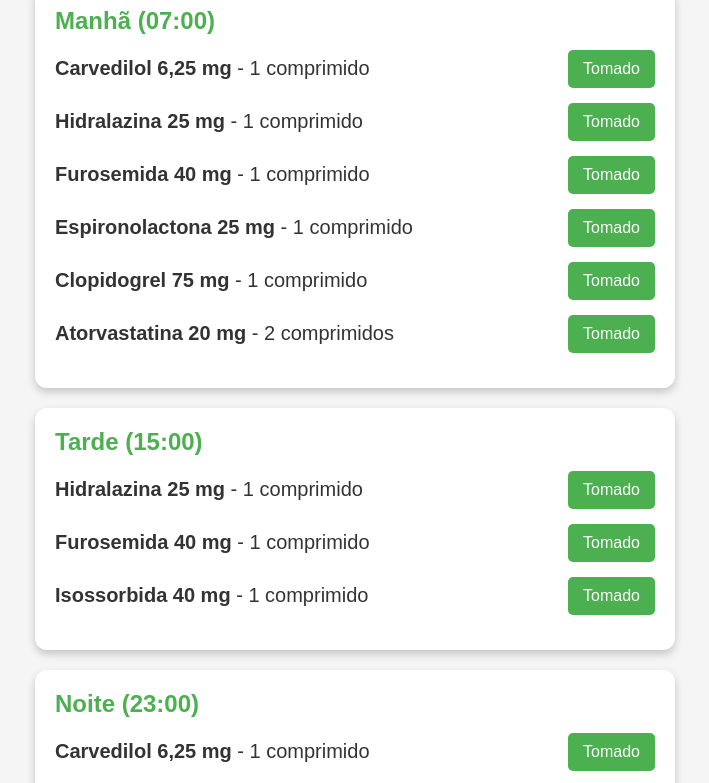
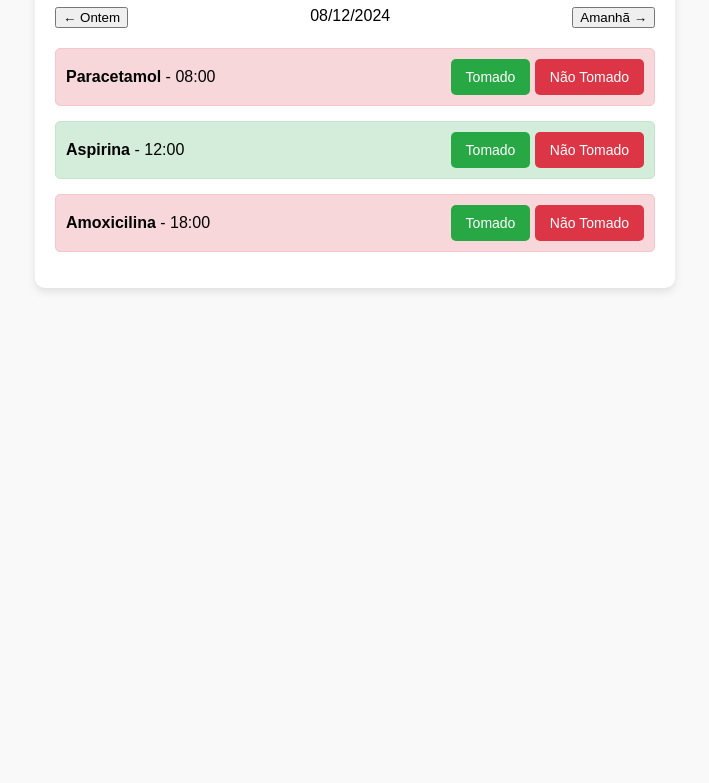
Before and after one commit to juniorapeles/html-estatico-remedios-ailson, a plain HTML site: page index.html in a window 1280 px wide. Shown: the part 113-896 px from the top of the page, without its empty margins (285-994 px from the left). After the commit the page ends 800 px from the top, so only its background shows below. Drawn offline with Linux system fonts and the light colour scheme.

Commit message:
new front

```diff
--- a/index.html
+++ b/index.html
@@ -3,143 +3,132 @@
 <head>
     <meta charset="UTF-8">
     <meta name="viewport" content="width=device-width, initial-scale=1.0">
-  <title>Rotina de Medicamentos</title>
+    <title>Gerenciador de Remédios</title>
     <style>
         body {
             font-family: Arial, sans-serif;
-      background-color: #f5f5f5;
-      color: #333;
             margin: 0;
+            padding: 0;
+            background-color: #f9f9f9;
+        }
+        .container {
+            max-width: 600px;
+            margin: 20px auto;
             padding: 20px;
+            background-color: #ffffff;
+            box-shadow: 0px 4px 8px rgba(0, 0, 0, 0.1);
+            border-radius: 10px;
         }
         h1 {
             text-align: center;
-      font-size: 2rem;
-      color: #4CAF50;
+            color: #333;
         }
-    .card {
-      background: #fff;
-      border-radius: 12px;
-      box-shadow: 0 4px 8px rgba(0, 0, 0, 0.2);
-      margin: 20px auto;
-      padding: 20px;
-      max-width: 600px;
+        .date-selector {
+            display: flex;
+            justify-content: space-between;
+            margin-bottom: 20px;
         }
-    .time {
-      font-size: 1.5rem;
-      font-weight: bold;
-      color: #4CAF50;
+        .remedio-list {
+            list-style: none;
+            padding: 0;
+        }
+        .remedio-item {
+            display: flex;
+            justify-content: space-between;
+            align-items: center;
             margin-bottom: 15px;
+            padding: 10px;
+            border: 1px solid #ddd;
+            border-radius: 5px;
         }
-    .todo-item {
-      display: flex;
-      align-items: center;
-      justify-content: space-between;
-      margin-bottom: 15px;
-      font-size: 1.25rem;
+        .remedio-item.taken {
+            background-color: #d4edda;
+            border-color: #c3e6cb;
         }
-    .todo-item button {
-      font-size: 1rem;
+        .remedio-item.pending {
+            background-color: #f8d7da;
+            border-color: #f5c6cb;
+        }
+        .remedio-info {
+            font-size: 16px;
+        }
+        .remedio-buttons button {
             padding: 10px 15px;
-      background-color: #4CAF50;
-      color: white;
             border: none;
             border-radius: 5px;
             cursor: pointer;
+            font-size: 14px;
         }
-    .todo-item button:disabled {
-      background-color: #aaa;
-      cursor: not-allowed;
+        .btn-taken {
+            background-color: #28a745;
+            color: #fff;
         }
-    .todo-item.done label {
-      text-decoration: line-through;
-      color: #aaa;
-    }
-    footer {
-      text-align: center;
-      font-size: 1rem;
-      margin-top: 30px;
-      color: #666;
+        .btn-not-taken {
+            background-color: #dc3545;
+            color: #fff;
         }
     </style>
 </head>
 <body>
-  <h1>Rotina de Medicamentos</h1>
-
-  <!-- Horário da Manhã -->
-  <div class="card">
-    <div class="time">Manhã (07:00)</div>
-    <div class="todo-item">
-      <label><strong>Carvedilol 6,25 mg</strong> - 1 comprimido</label>
-      <button onclick="markDone(this)">Tomado</button>
+    <div class="container">
+        <h1>Gerenciador de Remédios</h1>
+        <div class="date-selector">
+            <button onclick="changeDate(-1)">← Ontem</button>
+            <span id="current-date">08/12/2024</span>
+            <button onclick="changeDate(1)">Amanhã →</button>
         </div>
-    <div class="todo-item">
-      <label><strong>Hidralazina 25 mg</strong> - 1 comprimido</label>
-      <button onclick="markDone(this)">Tomado</button>
-    </div>
-    <div class="todo-item">
-      <label><strong>Furosemida 40 mg</strong> - 1 comprimido</label>
-      <button onclick="markDone(this)">Tomado</button>
-    </div>
-    <div class="todo-item">
-      <label><strong>Espironolactona 25 mg</strong> - 1 comprimido</label>
-      <button onclick="markDone(this)">Tomado</button>
-    </div>
-    <div class="todo-item">
-      <label><strong>Clopidogrel 75 mg</strong> - 1 comprimido</label>
-      <button onclick="markDone(this)">Tomado</button>
-    </div>
-    <div class="todo-item">
-      <label><strong>Atorvastatina 20 mg</strong> - 2 comprimidos</label>
-      <button onclick="markDone(this)">Tomado</button>
-    </div>
+        <ul class="remedio-list" id="remedio-list">
+            <!-- Os remédios serão adicionados dinamicamente -->
+        </ul>
     </div>
 
-  <!-- Horário da Tarde -->
-  <div class="card">
-    <div class="time">Tarde (15:00)</div>
-    <div class="todo-item">
-      <label><strong>Hidralazina 25 mg</strong> - 1 comprimido</label>
-      <button onclick="markDone(this)">Tomado</button>
+    <script>
+        const remedios = [
+            { id: 1, nome: 'Paracetamol', horario: '08:00', tomado: false },
+            { id: 2, nome: 'Aspirina', horario: '12:00', tomado: true },
+            { id: 3, nome: 'Amoxicilina', horario: '18:00', tomado: false },
+        ];
+
+        const remedioList = document.getElementById('remedio-list');
+
+        function renderRemedios() {
+            remedioList.innerHTML = '';
+            remedios.forEach(remedio => {
+                const item = document.createElement('li');
+                item.className = `remedio-item ${remedio.tomado ? 'taken' : 'pending'}`;
+                item.innerHTML = `
+                    <div class="remedio-info">
+                        <strong>${remedio.nome}</strong> - ${remedio.horario}
                     </div>
-    <div class="todo-item">
-      <label><strong>Furosemida 40 mg</strong> - 1 comprimido</label>
-      <button onclick="markDone(this)">Tomado</button>
+                    <div class="remedio-buttons">
+                        <button class="btn-taken" onclick="marcarTomado(${remedio.id}, true)">Tomado</button>
+                        <button class="btn-not-taken" onclick="marcarTomado(${remedio.id}, false)">Não Tomado</button>
                     </div>
-    <div class="todo-item">
-      <label><strong>Isossorbida 40 mg</strong> - 1 comprimido</label>
-      <button onclick="markDone(this)">Tomado</button>
-    </div>
-  </div>
+                `;
+                remedioList.appendChild(item);
+            });
+        }
 
-  <!-- Horário da Noite -->
-  <div class="card">
-    <div class="time">Noite (23:00)</div>
-    <div class="todo-item">
-      <label><strong>Carvedilol 6,25 mg</strong> - 1 comprimido</label>
-      <button onclick="markDone(this)">Tomado</button>
-    </div>
-    <div class="todo-item">
-      <label><strong>Hidralazina 25 mg</strong> - 1 comprimido</label>
-      <button onclick="markDone(this)">Tomado</button>
-    </div>
-    <div class="todo-item">
-      <label><strong>Isossorbida 40 mg</strong> - 1 comprimido</label>
-      <button onclick="markDone(this)">Tomado</button>
-    </div>
-  </div>
+        function marcarTomado(id, tomado) {
+            const remedio = remedios.find(r => r.id === id);
+            if (remedio) {
+                remedio.tomado = tomado;
+                alert(`Remédio "${remedio.nome}" foi marcado como ${tomado ? 'tomado' : 'não tomado'}.`);
+                renderRemedios();
+                // Aqui você pode fazer uma chamada para o backend para registrar o status
+            }
+        }
 
-  <footer>
-    <p>Acompanhe diariamente e consulte seu médico em caso de dúvidas.</p>
-  </footer>
+        function changeDate(offset) {
+            const currentDate = new Date(document.getElementById('current-date').innerText.split('/').reverse().join('-'));
+            currentDate.setDate(currentDate.getDate() + offset);
+            const newDate = currentDate.toLocaleDateString('pt-BR');
+            document.getElementById('current-date').innerText = newDate;
+            // Aqui você pode buscar os remédios da data nova
+            alert(`Carregando remédios para ${newDate}`);
+        }
 
-  <script>
-    function markDone(button) {
-      const parent = button.parentElement;
-      parent.classList.add('done');
-      button.disabled = true;
-      button.innerText = 'Tomado';
-    }
+        renderRemedios();
     </script>
 </body>
 </html>
```
Lines whose indentation alone changed are shown as unchanged.
